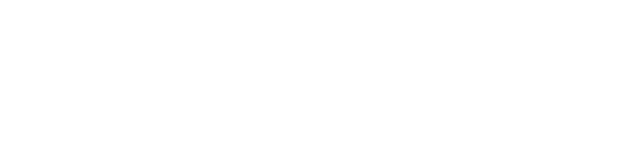
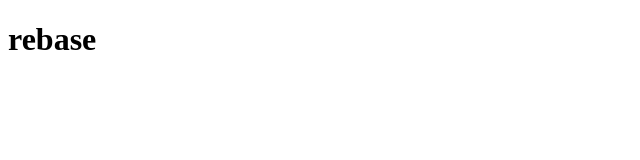
Before and after one commit to musyu36/github_ws, a plain HTML site: page src/rebase.html in a window 1280 px wide. Shown: the whole page, without its empty margins (0-640 px from the left). Drawn offline with Linux system fonts and the light colour scheme.

Commit message:
update rebase.html

```diff
--- a/src/rebase.html
+++ b/src/rebase.html
@@ -7,6 +7,8 @@
   <title>Document</title>
 </head>
 <body>
-
+  <h1>
+    rebase
+  </h1>
 </body>
 </html>
```
